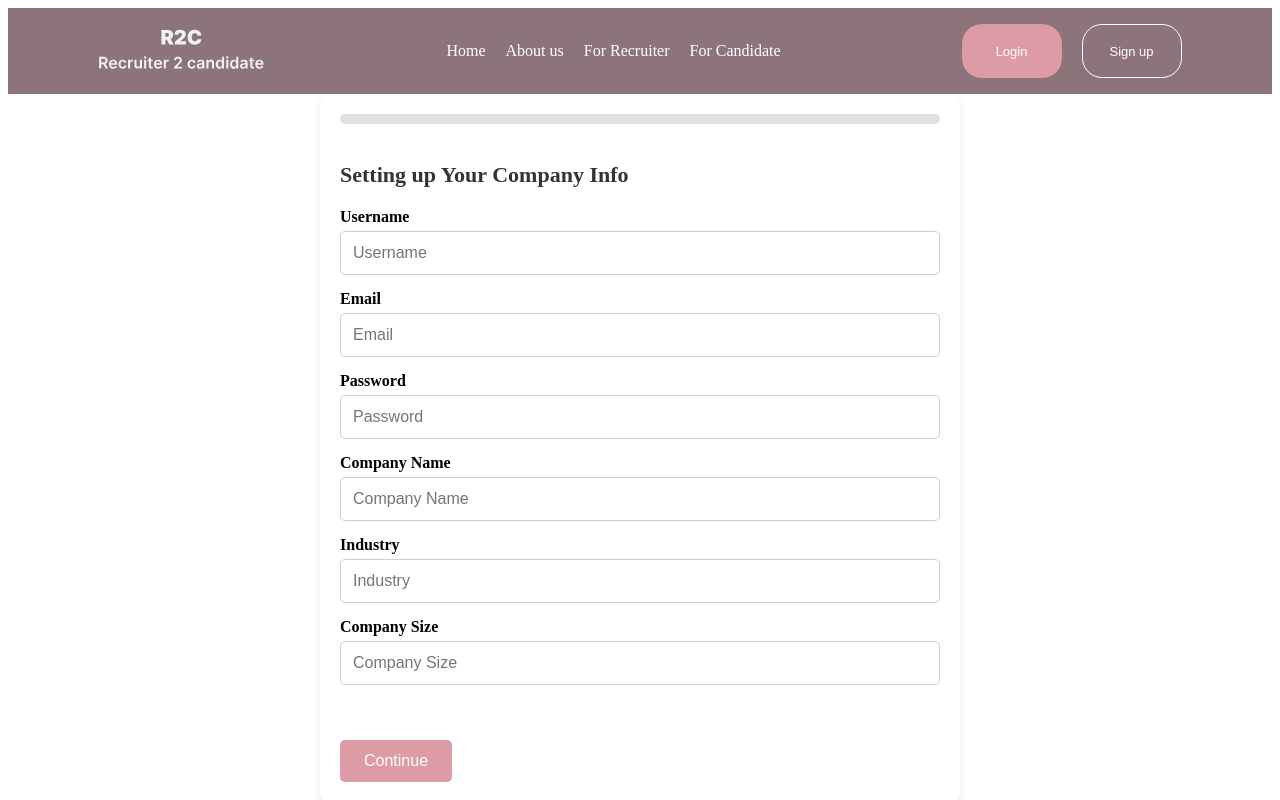
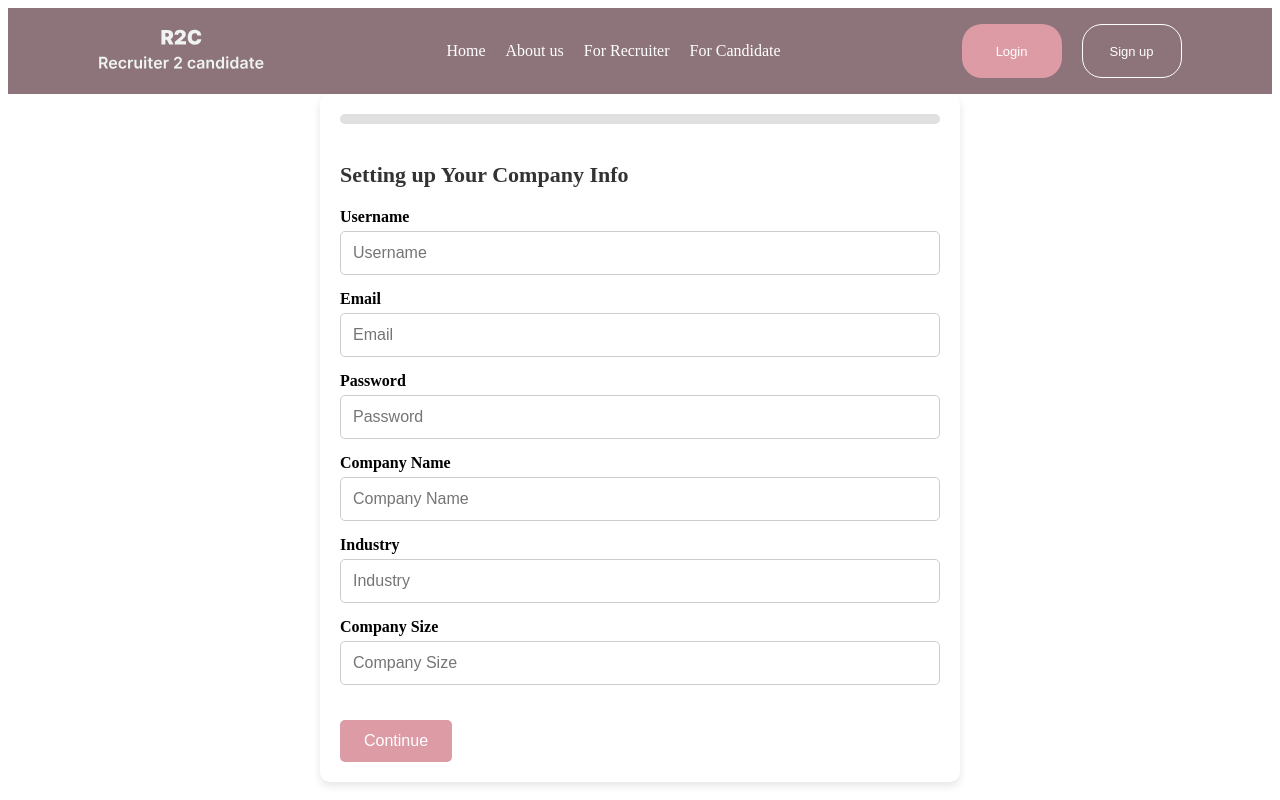
Before and after one commit to Yungflashh/recruiter2candidate, a React (Vite) app: page /RecruiterSignUp in a window 1280 px wide. Shown: the top 800 px of the page. Built offline with nearby package versions, Linux system fonts and the light colour scheme.

Commit message:
started with payment page

```diff
--- a/src/pages/RecruiterSignUp.jsx
+++ b/src/pages/RecruiterSignUp.jsx
@@ -3,10 +3,8 @@ import { Upload, Button, message } from 'antd';
 import { UploadOutlined } from '@ant-design/icons';
 import "../styles/RecruiterSignUp.css";
 import axios from "axios";
-import { useNavigate } from 'react-router-dom';
 
 const RecruiterSignUp = () => {
-  const navigate = useNavigate
   const [currentPage, setCurrentPage] = useState(1);
   const [formData, setFormData] = useState({
     username: '',
@@ -163,8 +161,6 @@ const RecruiterSignUp = () => {
       .then(data => {
         console.log(data);
         message.success('Sign up successful!');
-
-        navigate("/payment")
       })
       .catch(error => {
         console.log(error);
@@ -439,19 +435,11 @@ const RecruiterSignUp = () => {
           {currentPage > 1 && (
             <button type="button" onClick={handlePreviousPage}>Back</button>
           )}
-         <div className="navigation-buttons">
-  {currentPage > 1 && (
-    <button type="button" onClick={handlePreviousPage}>Back</button>
-  )}
-  {currentPage < 3 ? (
-    // This button just navigates to the next page without submitting the form
-    <button type="button" onClick={handleNextPage}>Continue</button>
-  ) : (
-    // This button submits the form, only on the last page
-    <button type="submit">Submit</button>
-  )}
-</div>
-
+          {currentPage < 3 ? (
+            <button type="button" onClick={handleNextPage}>Continue</button>
+          ) : (
+            <button type="submit">Submit</button>
+          )}
         </div>
       </form>
     </div>
```
